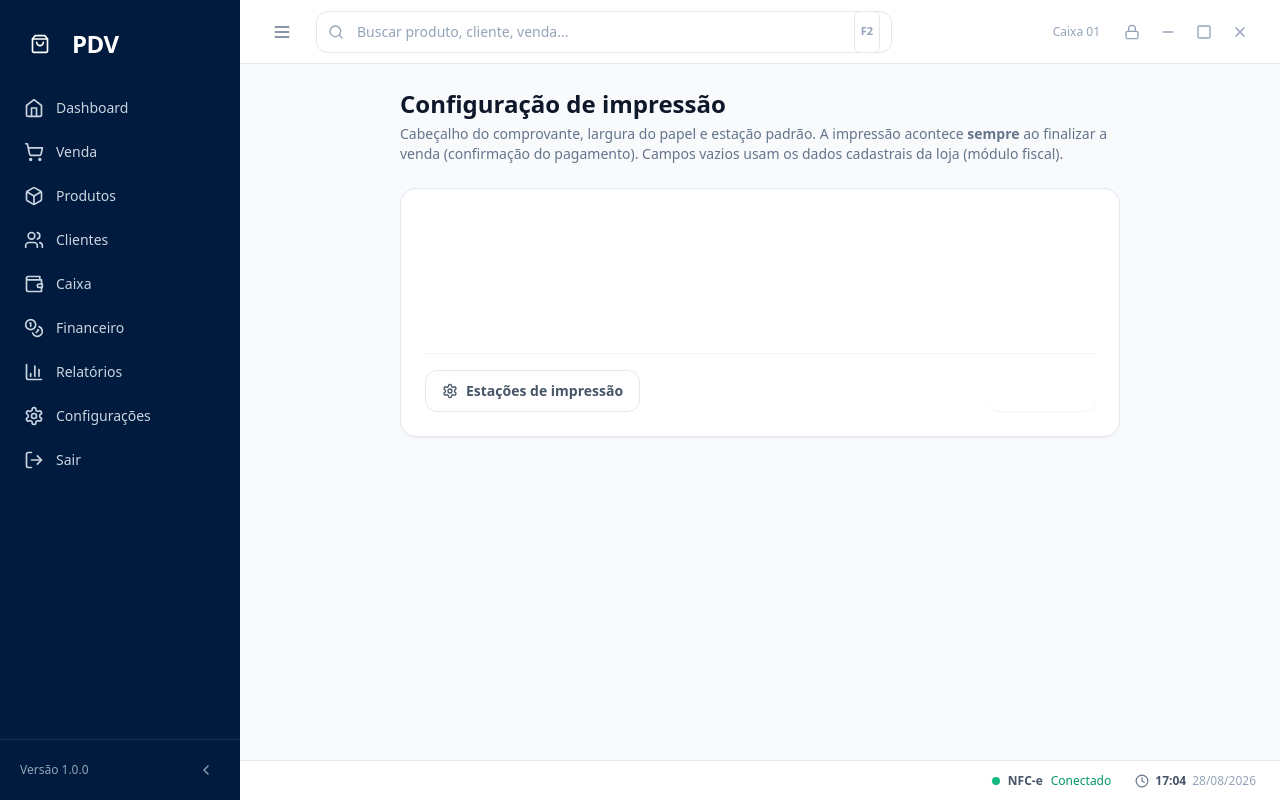
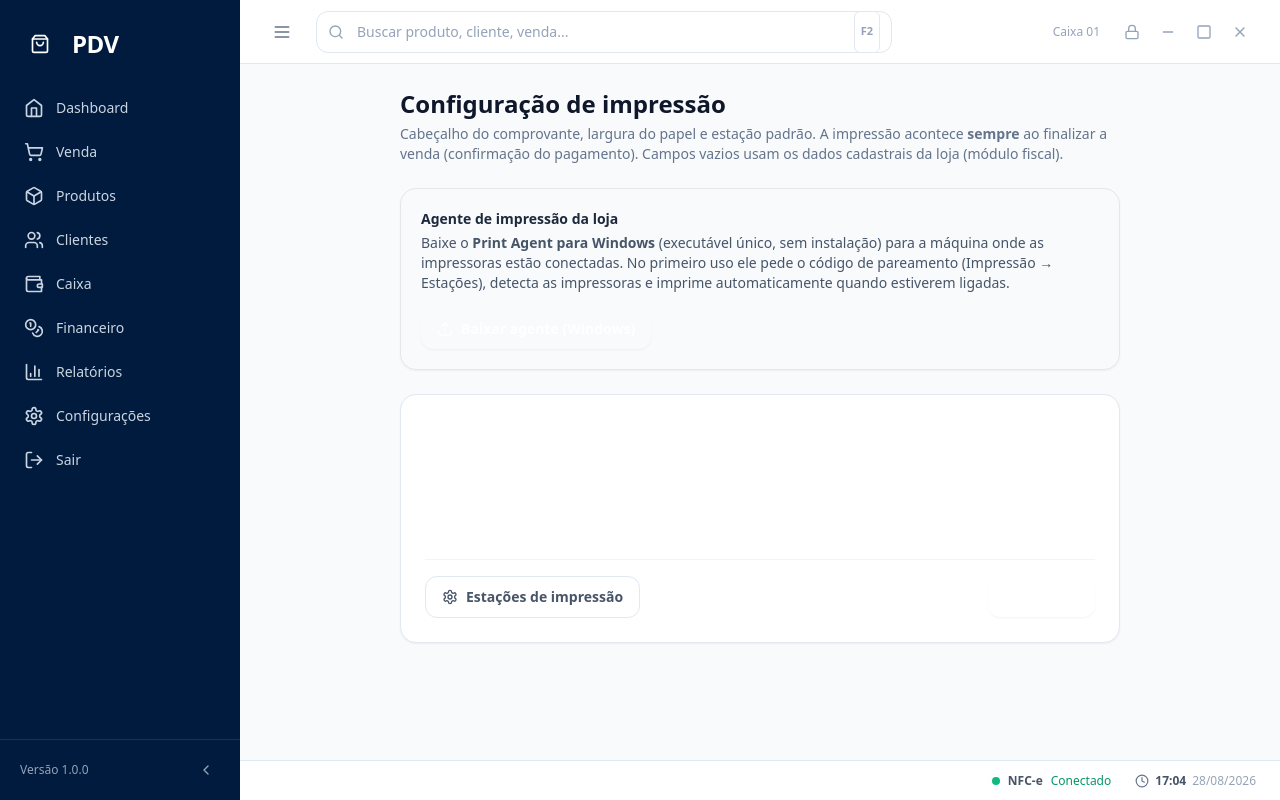
Before and after one commit to wendrxw/pdv, a Django app: template apps/printing/templates/printing/config.html in a window 1280 px wide. Run offline with Django 5.2, Linux system fonts and the light colour scheme; the template is opened without the code that fills it: values that come from a table or form of the project are taken from there, others are empty; some libraries are stand-ins or nearby versions.

Commit message:
fix(ui): visible label-print button states and agent download in settings
- botão 'Preparar impressão de etiquetas': estados agora são trocados
  via classes reais no JS (sem depender de variantes disabled: do
  Tailwind CDN) — desabilitado = branco com borda e texto cinza
  visível; habilitado = azul vibrante com sombra
- Configuração de impressão ganha o banner 'Baixar agente (Windows)'
  com link direto para a release do print-agent.exe

```diff
--- a/apps/printing/templates/printing/config.html
+++ b/apps/printing/templates/printing/config.html
@@ -11,6 +11,25 @@
             (confirmação do pagamento). Campos vazios usam os dados cadastrais
             da loja (módulo fiscal).
         </p>
+    </div>
+
+    <div class="mb-6 rounded-2xl border border-brand-100 bg-brand-50 p-5 shadow-sm">
+        <div class="flex flex-wrap items-center justify-between gap-4">
+            <div>
+                <h2 class="text-sm font-bold text-navy-900">Agente de impressão da loja</h2>
+                <p class="mt-1 text-sm text-slate-600">
+                    Baixe o <strong>Print Agent para Windows</strong> (executável único,
+                    sem instalação) para a máquina onde as impressoras estão conectadas.
+                    No primeiro uso ele pede o código de pareamento (Impressão → Estações),
+                    detecta as impressoras e imprime automaticamente quando estiverem ligadas.
+                </p>
+            </div>
+            <a href="https://github.com/wendrxw/pdv/releases/latest/download/print-agent.exe"
+               class="flex shrink-0 items-center gap-2 rounded-xl bg-brand-600 px-4 py-2.5 text-sm font-bold text-white shadow-sm transition-colors hover:bg-brand-700">
+                {% include "partials/icon.html" with name="upload" class="h-4 w-4" %}
+                Baixar agente (Windows)
+            </a>
+        </div>
     </div>
 
     <form method="post" class="rounded-2xl border border-slate-200 bg-white p-6 shadow-sm">
--- a/apps/products/templates/products/lista.html
+++ b/apps/products/templates/products/lista.html
@@ -44,7 +44,7 @@
         <form method="post" action="{% url 'labels:selecao' %}" id="form-preparar-impressao">
             {% csrf_token %}
             <button type="submit" id="botao-preparar-impressao" disabled
-                    class="flex items-center gap-2 rounded-xl bg-brand-600 px-4 py-2.5 text-sm font-bold text-white shadow-sm transition-colors hover:bg-brand-700 disabled:cursor-not-allowed disabled:border disabled:border-slate-300 disabled:bg-white disabled:text-slate-400 disabled:shadow-none">
+                    class="flex items-center gap-2 rounded-xl border border-slate-300 bg-white px-4 py-2.5 text-sm font-bold text-slate-400 transition-colors">
                 {% include "partials/icon.html" with name="receipt" class="h-4 w-4" %}
                 Preparar impressão de etiquetas
             </button>
@@ -134,9 +134,13 @@
         if (!selecionados.size) {
             resumoSelecao.textContent = "Nenhum produto selecionado.";
             botaoPreparar.disabled = true;
+            botaoPreparar.classList.add("cursor-not-allowed", "border-slate-300", "bg-white", "text-slate-400");
+            botaoPreparar.classList.remove("border-transparent", "bg-brand-600", "text-white", "shadow-sm");
         } else {
             resumoSelecao.textContent = selecionados.size + " produto(s) selecionado(s).";
             botaoPreparar.disabled = false;
+            botaoPreparar.classList.remove("cursor-not-allowed", "border-slate-300", "bg-white", "text-slate-400");
+            botaoPreparar.classList.add("border-transparent", "bg-brand-600", "text-white", "shadow-sm");
         }
     }
 
```
